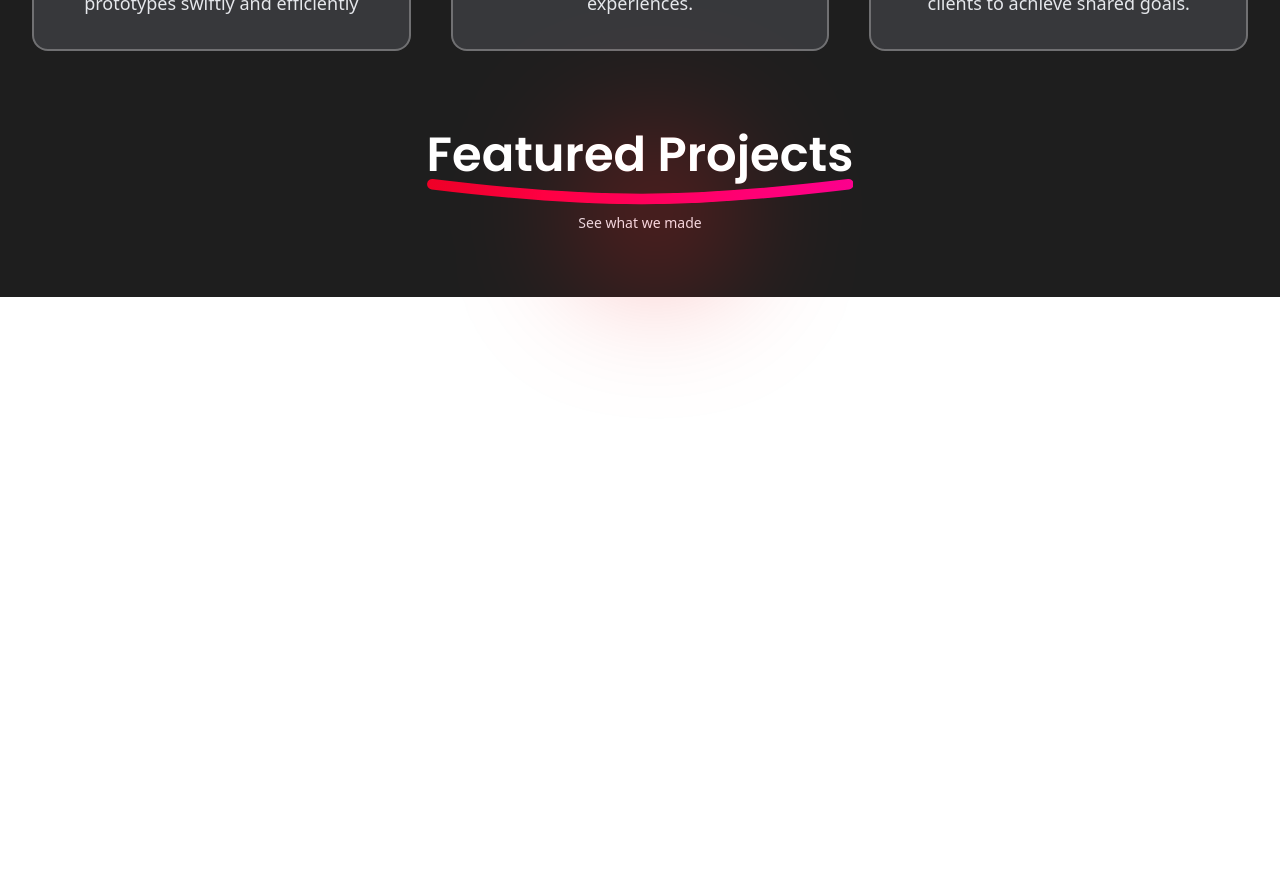
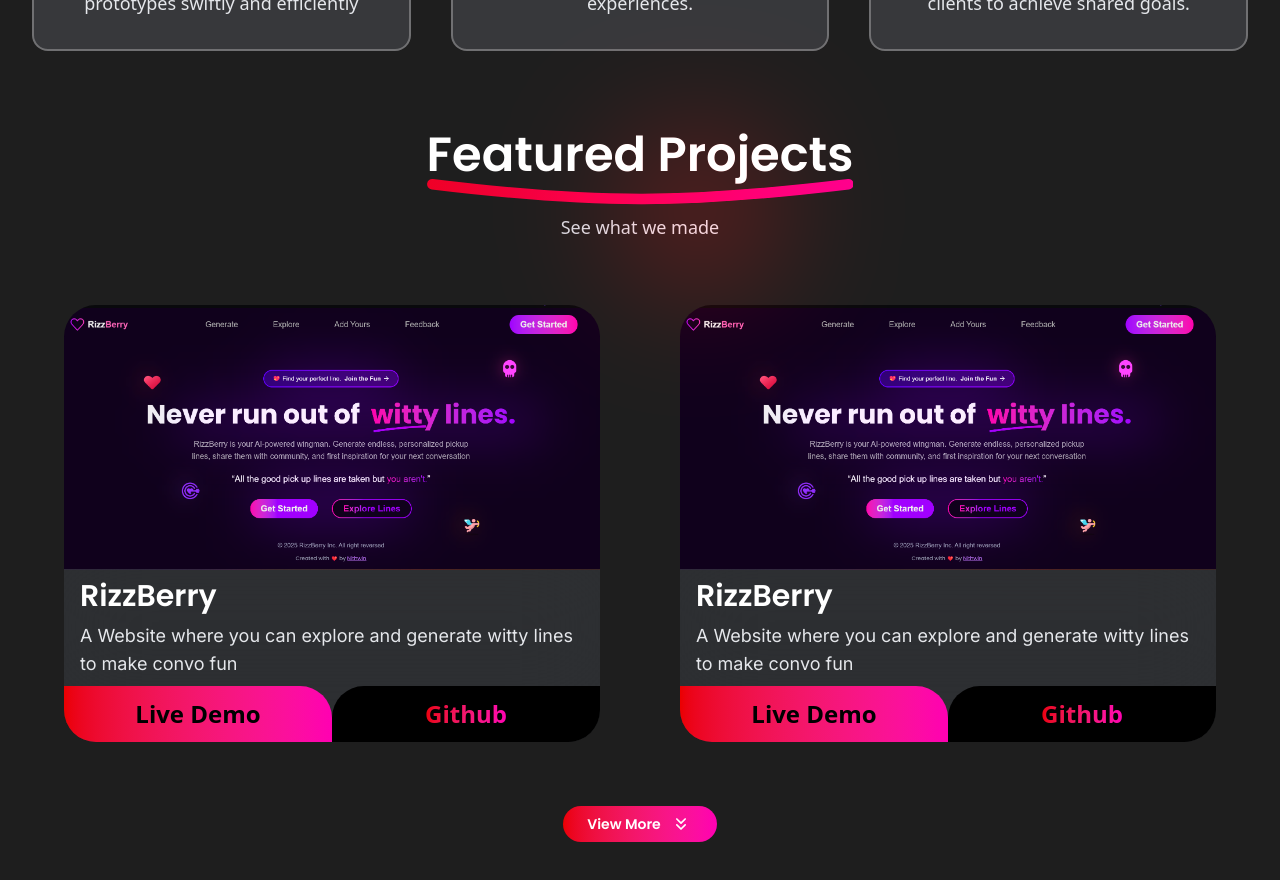
Before and after one commit to Nithwin/moderndev, a Next.js app: page / in a window 1280 px wide. Shown: the part 1700-2580 px from the top of the page. Before the commit the page ends 1997 px from the top, so only its background shows below. Built offline with nearby package versions, Linux system fonts and the light colour scheme.

Commit message:
Project component was completed

```diff
--- a/components/Projects.tsx
+++ b/components/Projects.tsx
@@ -1,9 +1,31 @@
+import Image from "next/image";
 import UnderLine from "./SVG/UnderLine";
+import { ChevronsDown } from 'lucide-react';
+
+const projectsData = [
+  {
+    id: 1,
+    title: "RizzBerry",
+    description: "A Website where you can explore and generate witty lines to make convo fun",
+    imageSrc: "/pro.png",
+    liveDemoLink: "",
+    githubLink: "",
+  },
+  {
+    id: 2,
+    title: "RizzBerry",
+    description: "A Website where you can explore and generate witty lines to make convo fun",
+    imageSrc: "/pro.png",
+    liveDemoLink: "",
+    githubLink: "",
+  },
+];
+
 
 const Projects = () => {
   return (
-    <section className=" pt-[3rem] relative">
-      <div className="relative">
+    <section className="pt-[3rem] relative">
+      <div className="relative flex flex-col gap-[2rem]">
         <div className="flex flex-col gap-2 justify-center relative mx-auto">
           <div className="size-[10rem] rounded-full bg-[#EB0000]/30 blur-3xl lg:blur-6xl absolute top-0 left-[30%] lg:left-[45%] right-[30%] mix-blend-plus-lighter"></div>
           <div className="w-fit mx-auto">
@@ -12,12 +34,51 @@
             </p>
             <UnderLine className={""} />
           </div>
-          <p className="text-center text-gray-300 text-sm">
-            See what we made
-          </p>
+          <p className="text-center text-gray-300 text-sm lg:text-lg">See what we made</p>
         </div>
-        <div>
+        <div className="px-[2rem] lg:px-[4rem] lg:py-[2rem] grid grid-cols-1 lg:grid-cols-2 gap-10 lg:gap-20">
+          {projectsData.map((project) => (
+            <div key={project.id} className="flex flex-col">
+              <div className="overflow-hidden rounded-t-4xl">
+                <Image
+                  className="w-full h-full object-cover"
+                  height={1000}
+                  width={1000}
+                  src={project.imageSrc}
+                  alt={project.title}
+                />
+              </div>
+              <div className="bg-gray-500/20 backdrop-blur-2xl py-[0.5rem] px-4 flex flex-col gap-2">
+                <h3 className="text-2xl lg:text-3xl text-white font-semibold font-poppins">
+                  {project.title}
+                </h3>
+                <p className="text-gray-200 font-inter text-sm lg:text-lg">
+                  {project.description}
+                </p>
+              </div>
+              <div className="flex justify-content-between bg-gray-500/20 backdrop-blur-2xl rounded-b-4xl">
+                <a
+                  href={project.liveDemoLink}
+                  className="bg-gradient-to-r from-[#EB0000] to-[#FF00B2] w-full py-3 px-2 text-2xl font-semibold text-center rounded-bl-4xl rounded-tr-4xl text-black"
+                >
+                  Live Demo
+                </a>
 
+                <a
+                  href={project.githubLink}
+                  className="relative w-full py-3 px-2 text-2xl font-semibold text-center rounded-br-4xl rounded-tl-4xl bg-black text-white"
+                >
+                  <span className="bg-gradient-to-r from-[#EB0000] to-[#FF00B2] bg-clip-text text-transparent">
+                    Github
+                  </span>
+                </a>
+              </div>
+            </div>
+          ))}
+        </div>
+        <div className="flex justify-center gap-2">
+            <button className="flex font-poppins items-center bg-gradient-to-r w-fit from-[#EB0000] to-[#FF00B2] py-2 px-6 text-sm font-semibold text-center rounded-full text-white">
+               View More <ChevronsDown className="ms-2 h-5" /> </button>
         </div>
       </div>
     </section>
```
Also changed, not shown: public/pro.png (added).
